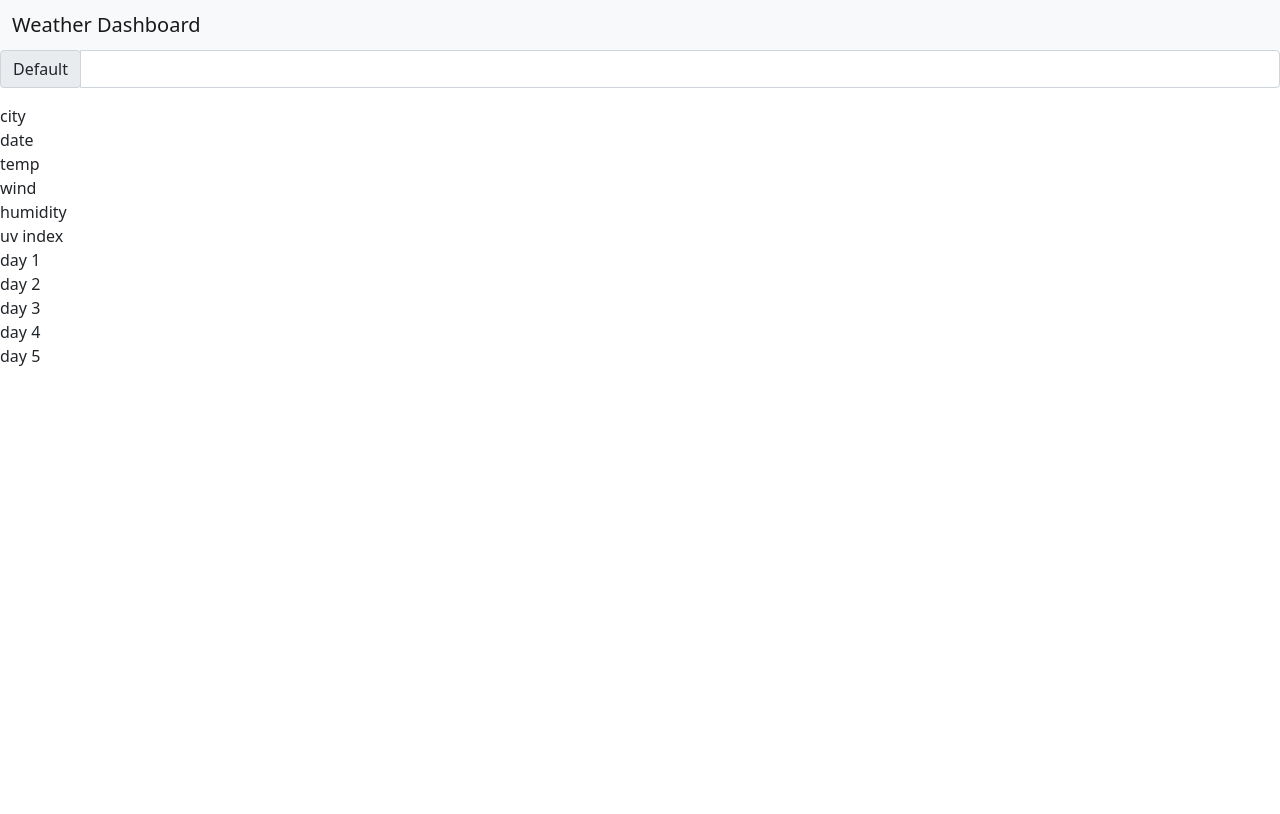
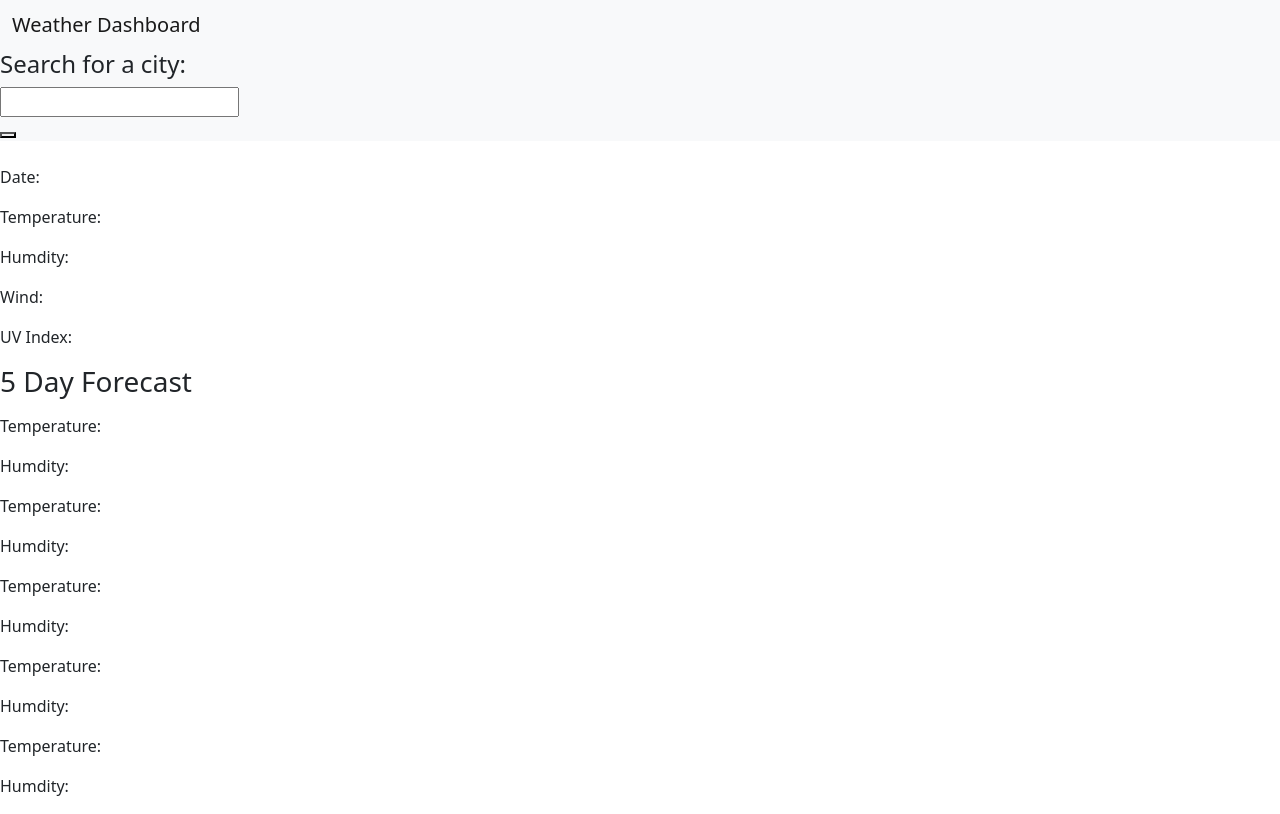
Before and after one commit to adrianauch/WeatherDashBoard-hw, a plain HTML site: page index.html in a window 1280 px wide. Drawn offline with nearby package versions, Linux system fonts and the light colour scheme.

Commit message:
finished HTML o

```diff
--- a/index.html
+++ b/index.html
@@ -15,6 +15,7 @@
   </head>
   <body>
     <header>
+      <!-- navbar with weather title -->
       <nav class="navbar navbar-light bg-light">
         <div class="container-fluid">
           <span class="navbar-brand mb-0 h1">Weather Dashboard</span>
@@ -23,36 +24,62 @@
     </header>
     <main>
       <!-- search bar -->
-      <div class="input-group mb-3">
-        <div class="input-group-prepend">
-          <span class="input-group-text" id="inputGroup-sizing-default"
-            >Default</span
-          >
+      <div class="row">
+        <div class="col-sm bg-light">
+          <h4>Search for a city:</h4>
+          <div class="city-input">
+            <input type="text" id="city-search" />
+            <div class="append-input"><button id="seach-btn"></button></div>
+          </div>
         </div>
-        <input
-          type="text"
-          class="form-control"
-          aria-label="Default"
-          aria-describedby="inputGroup-sizing-default"
-        />
-      </div>
-      <!-- Today's forecast -->
-      <div class="row main weather-container">
-        <div>city</div>
-        <div>date</div>
-        <div>temp</div>
-        <div>wind</div>
-        <div>humidity</div>
-        <div>uv index</div>
+        <!-- Search History -->
+        <ul class="list-grp"></ul>
       </div>
 
+      <!-- Today's forecast -->
+      <div class="col-sm-8">
+        <div class="col-sm-12" id="current-weather">
+          <h3 class="city-name" id=" current-city"></h3>
+          <p>Date: <span class="current" id="date"></span></p>
+          <p>Temperature: <span class="current" id="temp"></span></p>
+          <p>Humdity: <span class="current" id="Humdity"></span></p>
+          <p>Wind: <span class="current" id="wind"></span></p>
+          <p>UV Index: <span class="current" id="uv-index"></span></p>
+        </div>
+      </div>
       <!-- 5 day forecast -->
-      <div>
-        <div>day 1</div>
-        <div>day 2</div>
-        <div>day 3</div>
-        <div>day 4</div>
-        <div>day 5</div>
+      <div class="col-sm-12" id="week-ahead">
+        <h3>5 Day Forecast</h3>
+        <div class="col-sm-2">
+          <p id="wDate0"></p>
+          <p id="wicon0"></p>
+          <p>Temperature: <span id="wTemp0"></span></p>
+          <p>Humdity: <span id="whumidity0"></span></p>
+        </div>
+        <div class="col-sm-2">
+          <p id="wDate1"></p>
+          <p id="wicon1"></p>
+          <p>Temperature: <span id="wTemp1"></span></p>
+          <p>Humdity: <span id="whumidity1"></span></p>
+        </div>
+        <div class="col-sm-2">
+          <p id="wDate2"></p>
+          <p id="wicon2"></p>
+          <p>Temperature: <span id="wTemp2"></span></p>
+          <p>Humdity: <span id="whumidity2"></span></p>
+        </div>
+        <div class="col-sm-2">
+          <p id="wDate3"></p>
+          <p id="wicon3"></p>
+          <p>Temperature: <span id="wTemp3"></span></p>
+          <p>Humdity: <span id="whumidity3"></span></p>
+        </div>
+        <div class="col-sm-2">
+          <p id="wDate4"></p>
+          <p id="wicon4"></p>
+          <p>Temperature: <span id="wTemp4"></span></p>
+          <p>Humdity: <span id="whumidity4"></span></p>
+        </div>
       </div>
     </main>
     <script
```
